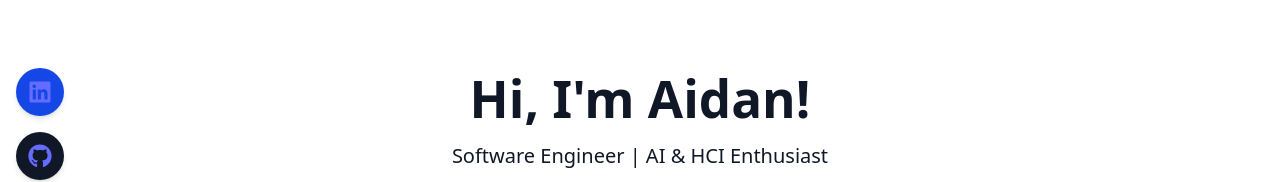
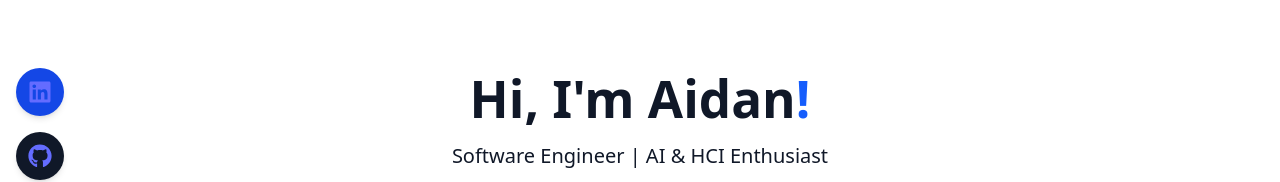
Before and after one commit to aidanperez2000/react-portfolio, a React (Vite) app in the folder my-portfolio/: page / in a window 1280 px wide. Shown: the part 244-426 px from the top of the page. Built offline with nearby package versions, Linux system fonts and the light colour scheme.

Commit message:
Type out Hi I'm Aidan with Boing Effect

```diff
--- a/my-portfolio/package.json
+++ b/my-portfolio/package.json
@@ -21,7 +21,8 @@
     "radix-ui": "^1.1.3",
     "react": "^19.0.0",
     "react-dom": "^19.0.0",
-    "react-icons": "^5.5.0"
+    "react-icons": "^5.5.0",
+    "react-simple-typewriter": "^5.0.1"
   },
   "devDependencies": {
     "@eslint/js": "^9.21.0",
--- a/my-portfolio/src/components/Portfolio.tsx
+++ b/my-portfolio/src/components/Portfolio.tsx
@@ -13,6 +13,7 @@ import gordonCollegeLogo from "../assets/GordonCollege.png";
 import { FaReact, FaPython, FaAws, FaCode, FaGithub, FaLinkedin } from "react-icons/fa";
 import { SiDotnet, SiJavascript, SiMysql } from "react-icons/si";
 import resumePdf from "../assets/AidanPerezResume.pdf";
+import { Typewriter } from 'react-simple-typewriter';
 
 export default function Portfolio() {
   const [darkMode, setDarkMode] = useState(false);
@@ -59,22 +60,37 @@ export default function Portfolio() {
 
       {/* Hero Section */}
       <section className="h-screen flex flex-col justify-center items-center text-center p-10">
-        <motion.h1 className="text-5xl font-extrabold"
+        <motion.h1 className="text-5xl font-extrabold flex"
           initial={{ opacity: 0, y: -20 }}
           animate={{ opacity: 1, y: 0 }}
           transition={{ duration: 0.8 }}>
-          Hi, I'm Aidan!
+          <span className="text-gray-900 dark:text-white">
+            <Typewriter
+              words={["Hi, I'm Aidan"]}
+              typeSpeed={100}
+              delaySpeed={500}
+            />
+          </span>
+          <motion.span
+            className="text-blue-600 dark:text-blue-400 inline-block"
+            initial={{ opacity: 0, y: -50, scale: 0.5, rotate: -30 }}
+            animate={{ opacity: 1, y: 0, scale: 1, rotate: 0 }}
+            transition={{ type: "spring", stiffness: 500, damping: 5, delay: 2 }}
+          >
+            !
+          </motion.span>
         </motion.h1>
         <p className="text-xl mt-4">Software Engineer | AI & HCI Enthusiast</p>
         <motion.a
           href="#about"
-          className="mt-6 bg-blue-700 text-white px-6 py-3 rounded-xl shadow-md hover:bg-blue-800 transition dark:text-white dark:bg-blue-600 dark:hover:bg-blue-00"
+          className="mt-6 bg-blue-700 text-white px-6 py-3 rounded-xl shadow-md hover:bg-blue-800 transition dark:text-white dark:bg-blue-600 dark:hover:bg-blue-500"
           initial={{ scale: 0.9 }}
           animate={{ scale: 1 }}
           transition={{ duration: 0.3 }}>
           About Me
         </motion.a>
       </section>
+
 
       {/* About Me */}
       <section id="about" className="p-10 max-w-3xl mx-auto text-center">
```
Also changed, not shown: 1 other file (tests, documents, lock files or other folders).
